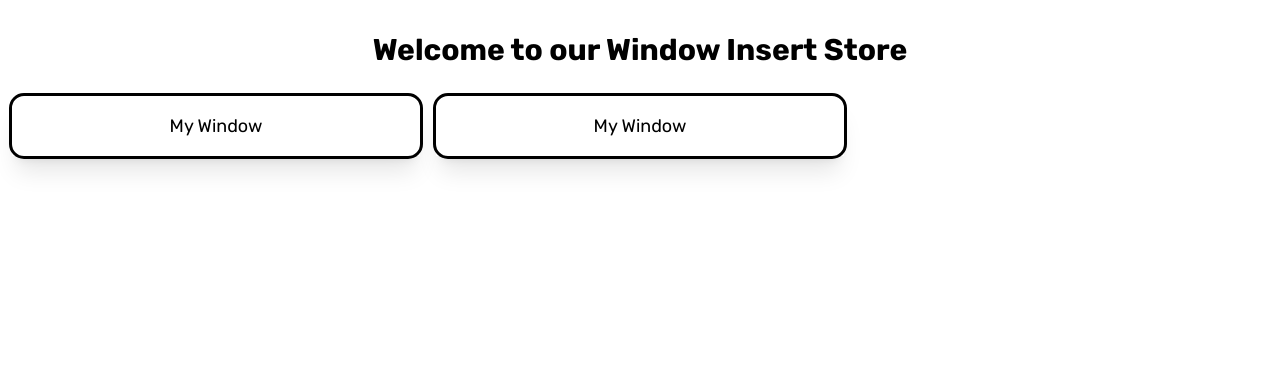
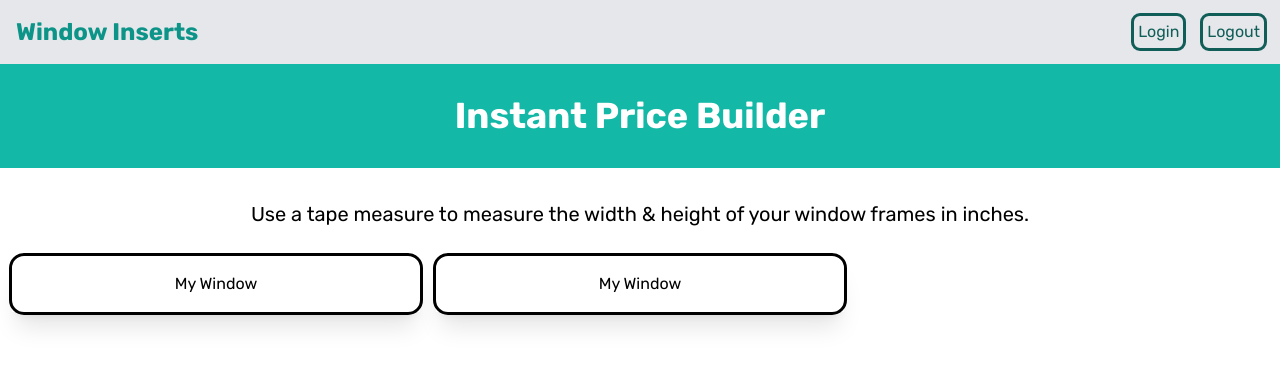
Before and after one commit to chasetmartin/svelteCommerce, a SvelteKit app: page / in a window 1280 px wide. Shown: the top 366 px of the page. Built offline with nearby package versions, Linux system fonts and the light colour scheme.

Commit message:
Navbar and cards

```diff
--- a/src/lib/components/windowCard.svelte
+++ b/src/lib/components/windowCard.svelte
@@ -2,8 +2,8 @@
 
 </script>
 
-<div class="grid-cols-2">
-    <div class="mx-8 rounded-xl outline-2">
-        <h2 class="text-lg">My Window</h2>
+<div class="mx-auto rounded-xl outline text-center">
+    <div class="shadow-xl p-4">
+        My Window
     </div>
 </div>
--- /dev/null
+++ b/src/lib/text/instructions.ts
@@ -0,0 +1,3 @@
+export const instructions = {
+    'en': 'Use a tape measure to measure the width & height of your window frames in inches.'
+ };
--- a/src/routes/+layout.svelte
+++ b/src/routes/+layout.svelte
@@ -2,4 +2,15 @@
     import "../app.css";
   </script>
 
-  <slot />
+  <header class="bg-gray-200 p-4 flex justify-between items-center">
+    <div class="text-teal-600 text-2xl font-bold">Window Inserts</div>
+
+    <div class="space-x-4">
+      <button class="text-teal-800 p-1 rounded-md outline">Login</button>
+      <button class="text-teal-800 p-1 rounded-md outline">Logout</button>
+    </div>
+  </header>
+
+  <main>
+    <slot />
+  </main>
--- a/src/routes/+page.svelte
+++ b/src/routes/+page.svelte
@@ -1,17 +1,12 @@
 <script>
 	import WindowCard from "$lib/components/windowCard.svelte";
-
+    import { instructions } from "$lib/text/instructions";
 </script>
-<h1 class="text-3xl font-bold text-center mx-auto p-4 mt-4">Welcome to our Window Insert Store</h1>
+<h1 class="text-4xl font-bold text-white text-center mx-auto p-8 mb-4 bg-teal-500">Instant Price Builder</h1>
+<h2 class="text-xl text-center p-4">{ instructions.en }</h2>
 <div class="grid-flow-col p-3">
     <div class="columns-3">
-    <div class="mx-auto rounded-xl outline text-center">
-        <div class="shadow-xl p-4">
-            <WindowCard />
-        </div>
-        <div class="shadow-xl p-4">
-            <WindowCard />
-        </div>
-    </div>
+        <WindowCard />
+        <WindowCard />
     </div>
 </div>
```
